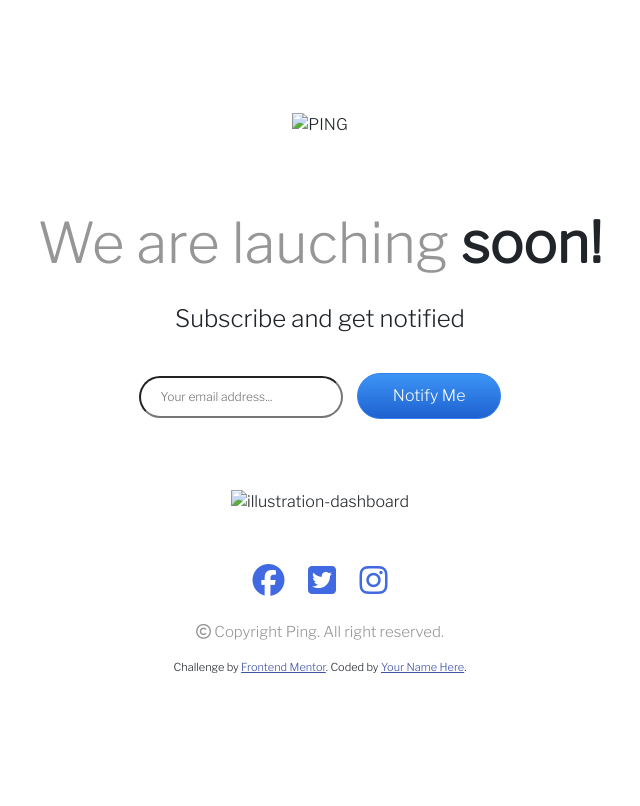
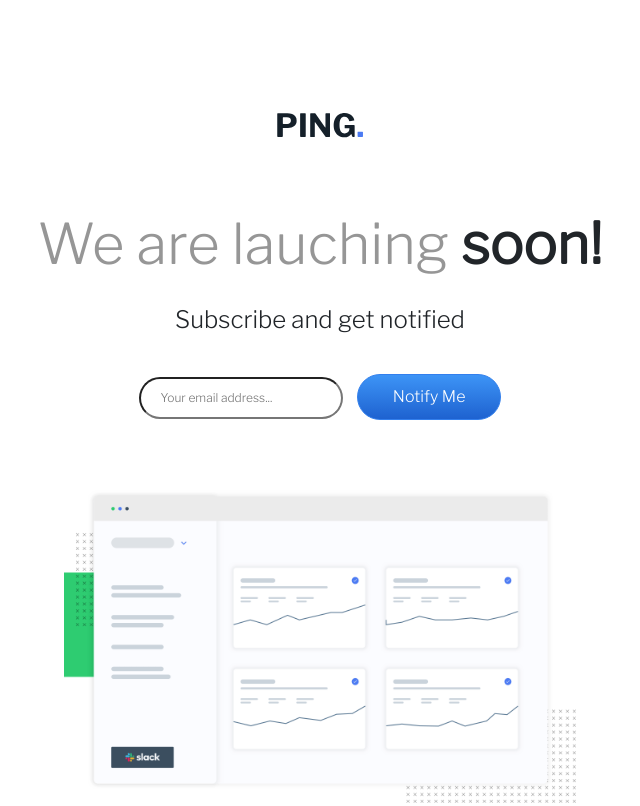
Before and after one commit to fodare/Ping-single-column-coming-soon-page, a plain HTML site: page index.html in a window 1280 px wide. Shown: the top 806 px of the page, without its empty margins (320-960 px from the left). Drawn offline with nearby package versions, Linux system fonts and the light colour scheme; the site is published under a folder, as on GitHub Pages, so addresses that start at the root find nothing.

Commit message:
Update image routing

```diff
--- a/index.html
+++ b/index.html
@@ -43,7 +43,7 @@
       <!-- Company Logo Area -->
       <section class="company_Logo">
          <div class="logo_container">
-            <img src="/images/logo.svg" class="company_img" alt="PING" />
+            <img src="images/logo.svg" class="company_img" alt="PING" />
          </div>
       </section>
 
@@ -65,7 +65,7 @@
       <!-- lading page picture -->
       <section class="landing_pic">
          <div >
-            <img src="/images/illustration-dashboard.png" class="illus" alt="illustration-dashboard">
+            <img src="images/illustration-dashboard.png" class="illus" alt="illustration-dashboard">
          </div>
       </section>
 
```
